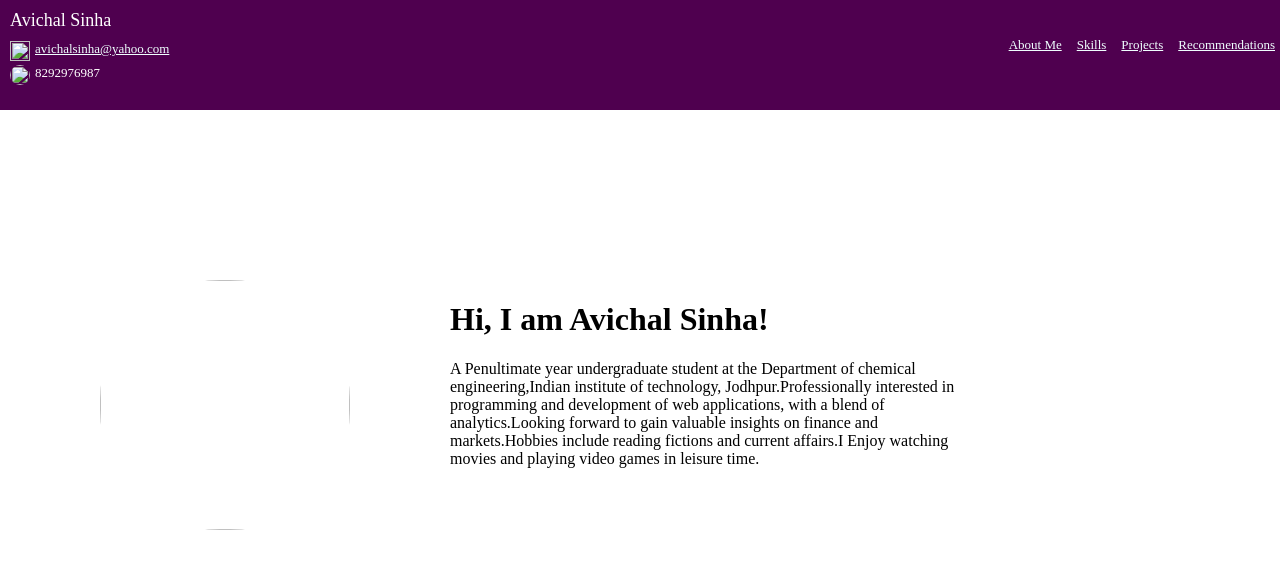
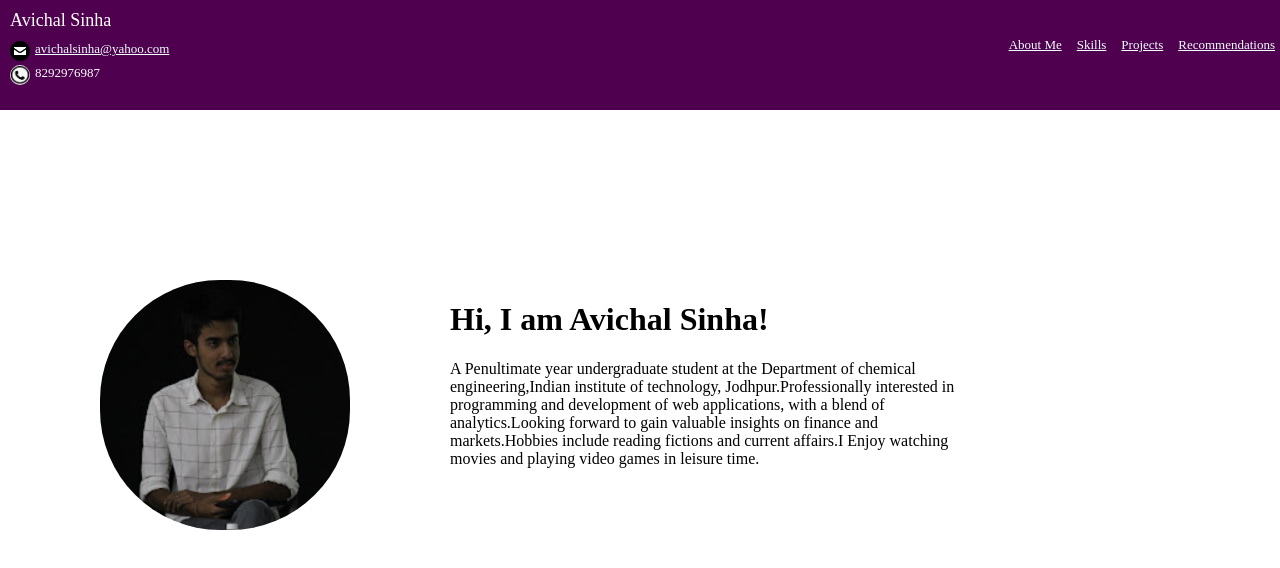
Before and after one commit to Avichal-Sinha/Portfolio-Website, a plain HTML site: page index.html in a window 1280 px wide. Shown: the top 568 px of the page. Drawn offline with Linux system fonts and the light colour scheme; files that its build step writes are made by us from their sources.

Commit message:
Update index.html

```diff
--- a/index.html
+++ b/index.html
@@ -3,7 +3,7 @@
     <head>
       <title>About me</title>
       <link rel="stylesheet" href="general.css">
-      <link rel="stylesheet" href="Styles/styles.css">
+      <link rel="stylesheet" href="styles.css">
     </head>
     <body style="padding-bottom: 1000px;">
       <div class="header">
@@ -13,7 +13,7 @@
        </div>
         <div class="Email">
         <div class="mail-icon">
-          <img src="Image/Mail-icon.jpg"
+          <img src="Mail-icon.jpg"
           style="height: 20px;width: 20px;">
         </div>
         <div class="ID">
@@ -22,7 +22,7 @@
         </div>
         <div class="Call">
         <div class="call-icon">
-          <img src="Image/call-icon.jpg"
+          <img src="call-icon.jpg"
           style="height: 20px;width: 20px;
           border-radius: 100%;">
         </div>
@@ -56,7 +56,7 @@
       </div>
       <div class="body">
       <div class="Photo">
-      <img src="Image/Avichal Sinha.jpeg"
+      <img src="Avichal Sinha.jpeg"
       style="height: 250px;width:250px;
       margin-top:200px;border-radius: 120px;">
       </div>
```
